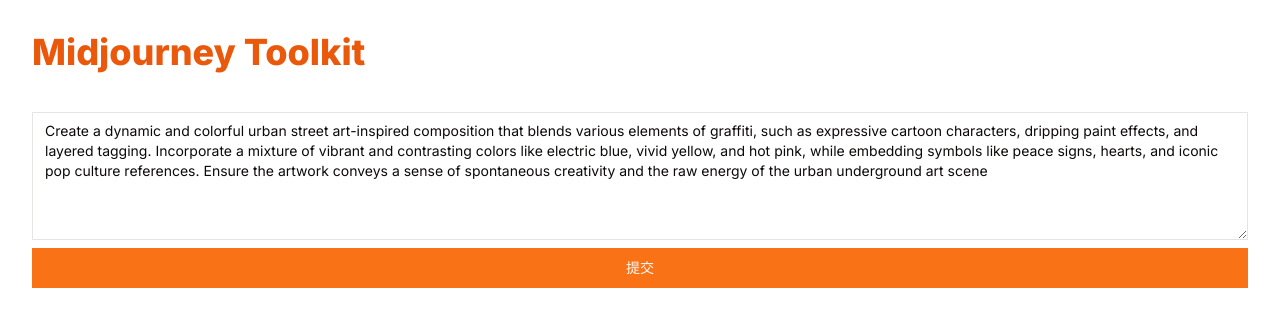
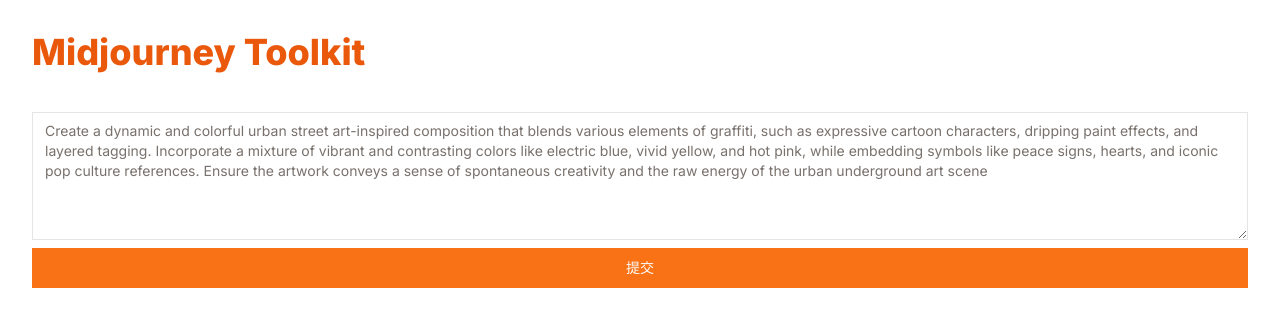
Before and after one commit to linchen1987/midjourney-copilot, a Next.js app: page / in a window 1280 px wide. Shown: the top 326 px of the page. Built offline with nearby package versions, Linux system fonts and the light colour scheme.

Commit message:
polish ui

```diff
--- a/app/page.tsx
+++ b/app/page.tsx
@@ -19,12 +19,12 @@
   return list;
 };
 
+const exampleMjPrompt =
+  'Create a dynamic and colorful urban street art-inspired composition that blends various elements of graffiti, such as expressive cartoon characters, dripping paint effects, and layered tagging. Incorporate a mixture of vibrant and contrasting colors like electric blue, vivid yellow, and hot pink, while embedding symbols like peace signs, hearts, and iconic pop culture references. Ensure the artwork conveys a sense of spontaneous creativity and the raw energy of the urban underground art scene';
+
 export default function Home() {
   const { toast } = useToast();
-  // const [input, setInput] = useState<string>("");
-  const [input, setInput] = useState<string>(
-    'Create a dynamic and colorful urban street art-inspired composition that blends various elements of graffiti, such as expressive cartoon characters, dripping paint effects, and layered tagging. Incorporate a mixture of vibrant and contrasting colors like electric blue, vivid yellow, and hot pink, while embedding symbols like peace signs, hearts, and iconic pop culture references. Ensure the artwork conveys a sense of spontaneous creativity and the raw energy of the urban underground art scene'
-  );
+  const [input, setInput] = useState<string>('');
   const [loading, setLoading] = useState<boolean>(false);
   const [error, setError] = useState<string | null>(null);
   const [outputPrompt, setOutputPrompt] = useState<string>('');
@@ -138,8 +138,12 @@
     setLoading(true);
     setOutputSegments([]);
     setOutputPrompt('');
+    if (!input) {
+      setInput(exampleMjPrompt);
+    }
+    const mjPrompt = (input || exampleMjPrompt).trim();
     try {
-      const res = await getPromptSegments(input);
+      const res = await getPromptSegments(mjPrompt);
       const _segments: Segment[] = [];
       for (const [category, texts] of Object.entries(res)) {
         if (typeof texts === 'string') {
@@ -152,7 +156,7 @@
       }
       setOutputSegments(_segments);
       console.log(_segments);
-      setOutputPrompt(input);
+      setOutputPrompt(mjPrompt);
       setLoading(false);
     } catch (error: Error | any) {
       toast({
@@ -173,11 +177,14 @@
         <Textarea
           id="description"
           className="min-h-32 focus:ring-0 focus-visible:ring-0"
-          placeholder="输入提示词"
+          placeholder={exampleMjPrompt}
           value={input}
           onChange={(e) => setInput(e.target.value)}
         />
-        <Button className="mt-2 w-full" disabled={loading || !input} onClick={onSubmit}>
+        <Button
+          className="mt-2 w-full"
+          disabled={loading || !!(input && !input.trim())}
+          onClick={onSubmit}>
           {loading ? <Spinner className="text-inherit size-4 mr-1" /> : null}
           提交
         </Button>
@@ -214,7 +221,7 @@
         </div>
       )}
 
-      {!!input && !!outputSegments?.length && (
+      {!!outputSegments?.length && (
         <div className="mt-10 border p-4">
           <PromptWithTags text={outputPrompt} segments={outputSegments} />
         </div>
```
